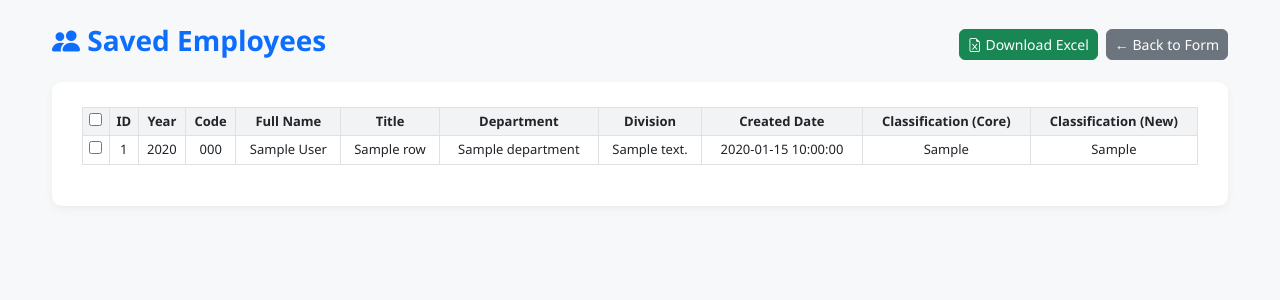
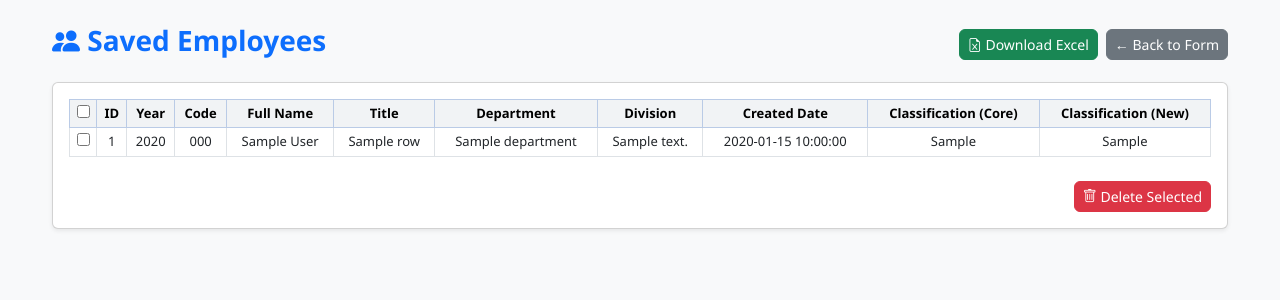
Before and after one commit to OliuOliuHiu/Emp_form_project, a Flask app: template templates/employees.html in a window 1280 px wide. Shown: the top 300 px of the page. Run offline with Flask 3, Linux system fonts and the light colour scheme; the template is opened without the code that fills it: most values are stand-ins (such as "Sample title", 1, 10 or a date in 2020); some libraries are stand-ins or nearby versions.

Commit message:
add delete button

```diff
--- a/templates/employees.html
+++ b/templates/employees.html
@@ -4,29 +4,35 @@
   <meta charset="utf-8">
   <title>Saved Employees</title>
 
+  <!-- Bootstrap & Icons -->
   <link href="https://cdn.jsdelivr.net/npm/bootstrap@5.3.0/dist/css/bootstrap.min.css" rel="stylesheet">
   <link rel="stylesheet" href="https://cdn.jsdelivr.net/npm/bootstrap-icons@1.11.3/font/bootstrap-icons.css">
   <link rel="stylesheet" href="{{ url_for('static', filename='style.css') }}">
 </head>
 
-<body class="p-4">
+<body class="p-4 bg-light">
   <div class="container">
 
+    <!-- Header -->
     <div class="d-flex justify-content-between align-items-center mb-3">
-      <h3><i class="bi bi-people-fill"></i> Saved Employees</h3>
+      <h3 class="text-primary"><i class="bi bi-people-fill"></i> Saved Employees</h3>
       <div class="d-flex gap-2">
         <a href="/export" class="btn btn-success btn-sm">
           <i class="bi bi-file-earmark-excel"></i> Download Excel
         </a>
-        <a href="/" class="btn btn-secondary btn-sm">← Back to Form</a>
+        <a href="/" class="btn btn-secondary btn-sm">
+          ← Back to Form
+        </a>
       </div>
     </div>
 
-    <div class="table-card">
-      <form action="/delete-selected" method="POST" onsubmit="return confirm('Delete selected employees?');">
-        <div class="table-wrapper">
-          <table class="table table-bordered table-hover table-sm align-middle">
-            <thead>
+    <!-- Table -->
+    <div class="card shadow-sm">
+      <div class="card-body">
+        <form action="/delete-selected" method="POST" onsubmit="return confirm('Are you sure you want to delete selected employees?');">
+          <div class="table-responsive">
+            <table class="table table-bordered table-hover table-sm align-middle text-center">
+              <thead class="table-primary">
                 <tr>
                   <th><input type="checkbox" id="selectAll"></th>
                   <th>ID</th>
@@ -42,6 +48,7 @@
                 </tr>
               </thead>
               <tbody>
+                {% if rows %}
                   {% for r in rows %}
                   <tr>
                     <td><input type="checkbox" name="selected_ids" value="{{ r['id'] }}"></td>
@@ -57,7 +64,34 @@
                     <td>{{ r['classification_new'] }}</td>
                   </tr>
                   {% endfor %}
+                {% else %}
+                  <tr>
+                    <td colspan="11" class="text-muted py-3">No employees found.</td>
+                  </tr>
+                {% endif %}
               </tbody>
             </table>
           </div>
-        <button type="submit" class
+
+          <!-- Delete button -->
+          <div class="mt-2 text-end">
+            <button type="submit" class="btn btn-danger btn-sm">
+              <i class="bi bi-trash"></i> Delete Selected
+            </button>
+          </div>
+        </form>
+      </div>
+    </div>
+
+  </div>
+
+  <!-- JS: Select All Checkbox -->
+  <script>
+    document.getElementById('selectAll').addEventListener('change', function() {
+      const checkboxes = document.querySelectorAll('input[name="selected_ids"]');
+      checkboxes.forEach(cb => cb.checked = this.checked);
+    });
+  </script>
+
+</body>
+</html>
```
Lines whose indentation alone changed are shown as unchanged.
